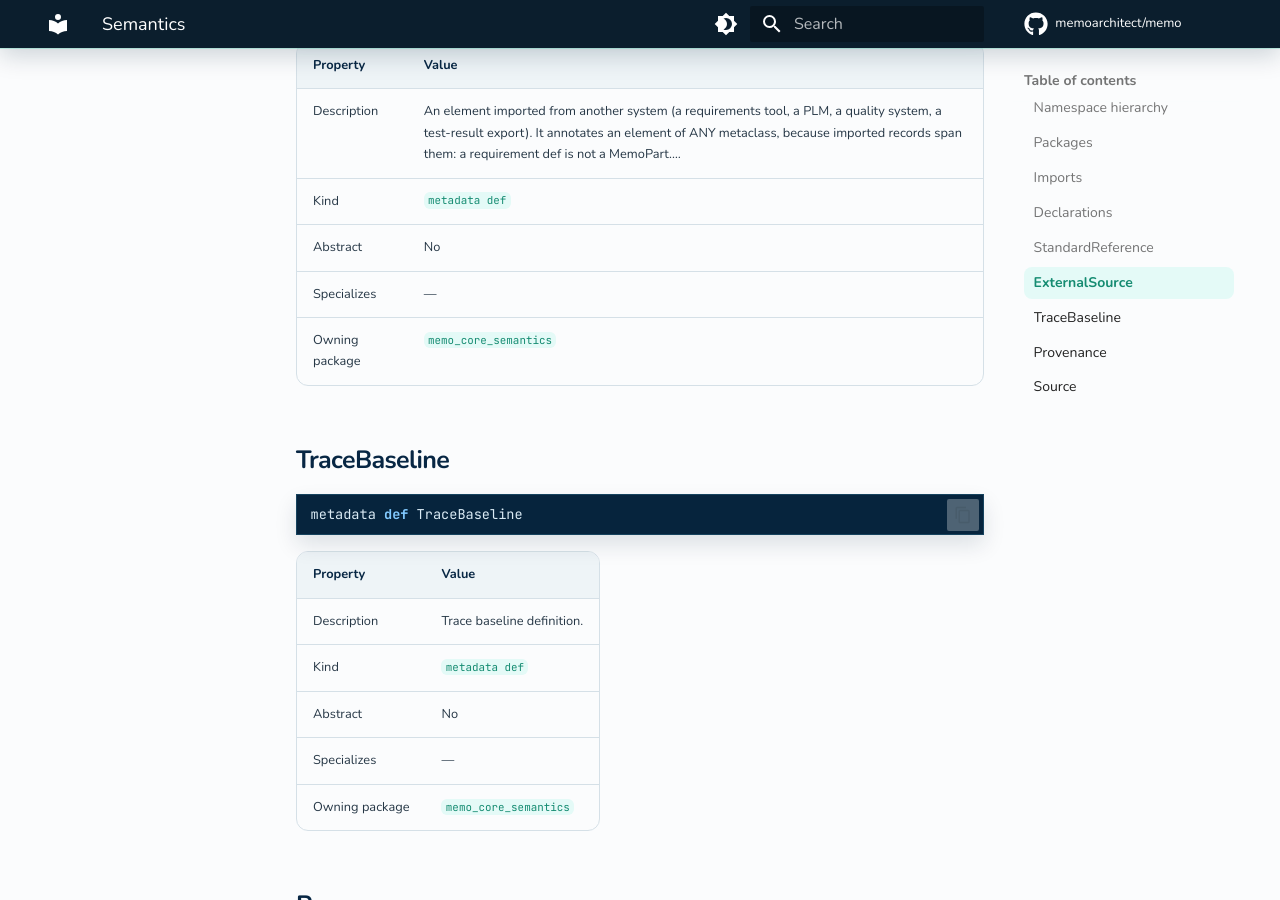
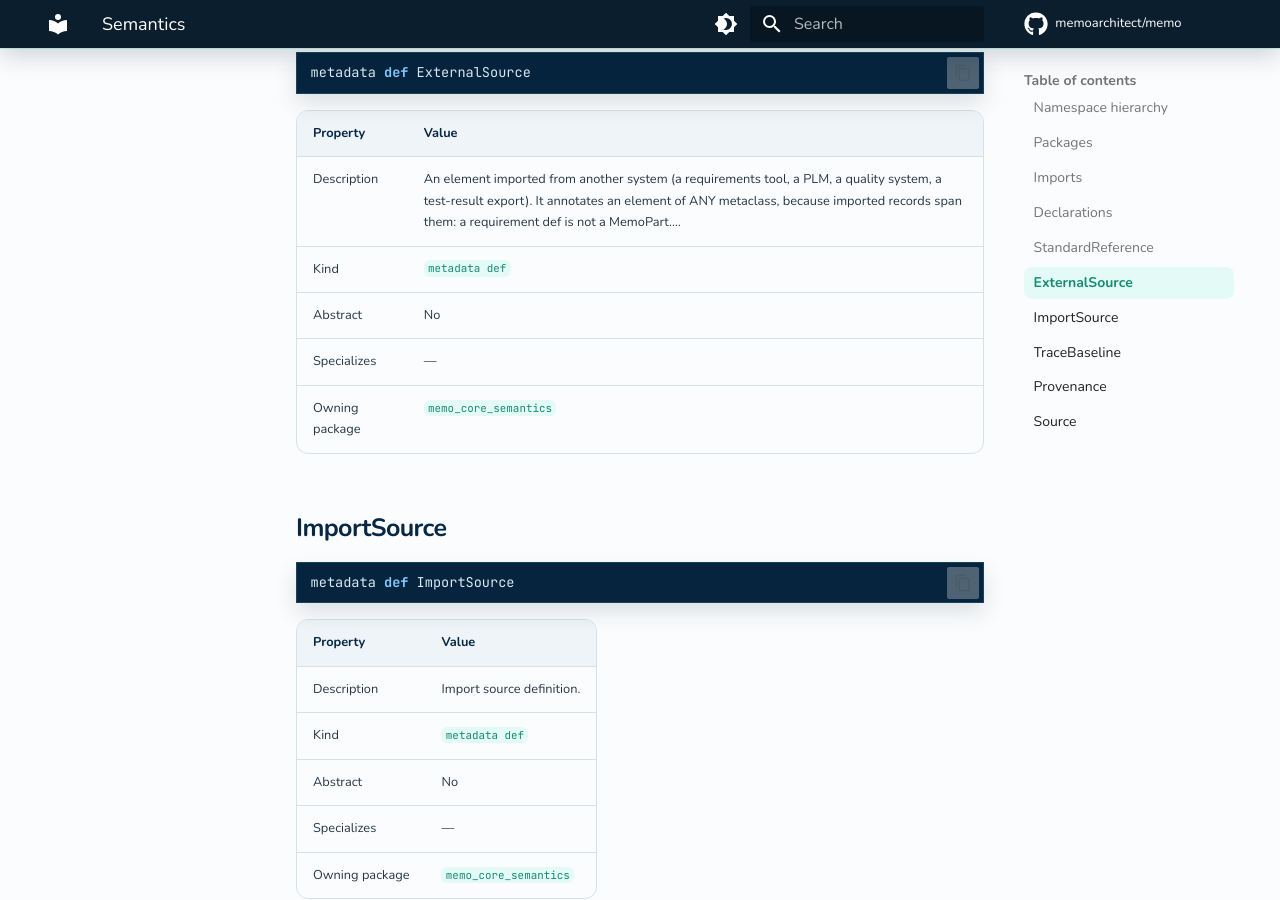
Before and after one commit to memoarchitect/memo, an MkDocs documentation site: the page built from docs/sysml-api/core/semantics/semantics.md, in a window 1280 px wide and 900 px high, scrolled down 2087 px. Built offline with MkDocs 1.6.1 and Material for MkDocs 9.7.7, drawn with Linux system fonts in a browser that asks for light colours; comment, search, counter and statistics services are not loaded; some of the changed text lies outside the part shown.

Commit message:
T6: ImportSource records where a package of imported records came from
A metadata def on the package an import owns: source system, format, file and time of the
last import. Compiles under SysIDE and OpenSysML (PackageBody members include metadata usages).

Co-Authored-By: Claude Sonnet 5.5 <noreply@anthropic.com>

````diff
--- a/docs/sysml-api/core/semantics/semantics.md
+++ b/docs/sysml-api/core/semantics/semantics.md
@@ -32,6 +32,7 @@
 | --- | --- | --- | --- |
 | [`StandardReference`](#standardreference) | `metadata def` | Tags an element with the regulatory standard it derives from (e.g. ISO 14971, IEC 62304, ISO/IEC/IEEE 42010). | — |
 | [`ExternalSource`](#externalsource) | `metadata def` | An element imported from another system (a requirements tool, a PLM, a quality system, a test-result export). It annotates an element of ANY metaclass, because imported records span them: a requirement def is not a MemoPart.… | — |
+| [`ImportSource`](#importsource) | `metadata def` | Import source definition. | — |
 | [`TraceBaseline`](#tracebaseline) | `metadata def` | Trace baseline definition. | — |
 | [`Provenance`](#provenance) | `metadata def` | Marks an element as the rationale/provenance carrier for a decision. | — |
 
@@ -59,6 +60,21 @@ metadata def ExternalSource
 | Property | Value |
 | --- | --- |
 | Description | An element imported from another system (a requirements tool, a PLM, a quality system, a test-result export). It annotates an element of ANY metaclass, because imported records span them: a requirement def is not a MemoPart.… |
+| Kind | `metadata def` |
+| Abstract | No |
+| Specializes | — |
+| Owning package | `memo_core_semantics` |
+
+
+## ImportSource
+
+```sysml
+metadata def ImportSource
+```
+
+| Property | Value |
+| --- | --- |
+| Description | Import source definition. |
 | Kind | `metadata def` |
 | Abstract | No |
 | Specializes | — |
@@ -138,6 +154,16 @@ metadata def Provenance
             attribute sourceWithdrawn : Boolean[0..1];
         }
 
+        // What an import wrote a package from, on the package itself. A source's
+        // records live in one package that the import owns and regenerates, so this
+        // is the record of where it came from and when it was last imported.
+        metadata def ImportSource {
+            attribute sourceSystem : String;
+            attribute importFormat : String;
+            attribute importFile : String[0..1];
+            attribute importedAt : String;
+        }
+
         // The revision of an imported element a MEMO-authored link was made against.
         // A link is suspect when that revision is no longer the element's current
         // `externalReference.revision`, or when the element is withdrawn. The status
````
Also changed, not shown: docs/ontology/_generated/core.md (+1 -0 lines), docs/sysml-api/elements.md (+1 -0 lines), 1 other file.
